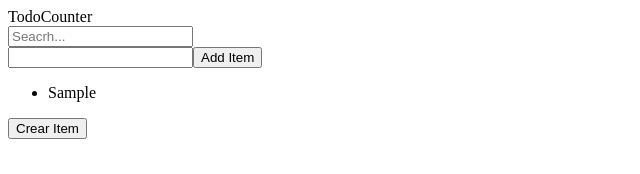
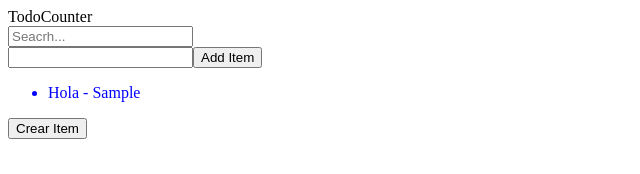
Before and after one commit to FabianXRL16/ReactBasicPlatzi, a React (Create React App) app: page / in a window 1280 px wide. Both pictures are taken after typing "Sample" into the empty fields and a click on the button "Add Item". Shown: the top 174 px of the page, without its empty margins (0-640 px from the left). Built offline with nearby package versions, Linux system fonts and the light colour scheme.

Commit message:
component A to B comuncation

```diff
--- a/src/App.jsx
+++ b/src/App.jsx
@@ -15,13 +15,16 @@ export function App() {
     })
   }
 
-
   return (
     <div className="App">
       <TodoCounter />
       <TodoSearch />
       <CreateItemButton newItem={newItem} />
-      <TodoList todos={ todos } />
+      {
+        todos.length === 0
+          ? <p>No hay Todos</p>
+          : <TodoList todos={ todos } text={'Hola'} />
+      }
       <CreateTodoButton />
     </div>
   );
--- a/src/components/TodoItem/TodoItem.css
+++ b/src/components/TodoItem/TodoItem.css
@@ -0,0 +1,3 @@
+li {
+    color: blue;
+}
--- a/src/components/TodoItem/TodoItem.jsx
+++ b/src/components/TodoItem/TodoItem.jsx
@@ -1,7 +1,11 @@
 import React from 'react'
 
-export default function TodoItem({data}) {
+// import li from './TodoItem.css'
+import './TodoItem.css'
+
+export default function TodoItem({data, text}) {
   return (
-    <li>{data.text}</li>
+    // <li style={li}>{text} - {data.text}</li>
+    <li>{text} - {data.text}</li>
   )
 }
--- a/src/components/TodoList/TodoList.jsx
+++ b/src/components/TodoList/TodoList.jsx
@@ -2,12 +2,12 @@ import React from 'react'
 
 import TodoItem from '../TodoItem/TodoItem'
 
-export default function TodoList({todos}) {
+export default function TodoList({todos, text}) {
   return (
     <ul>
       {
         todos.map(i => (
-          <TodoItem key={i.id} data={i} />
+          <TodoItem key={i.id} data={i} text={text} />
         ))
       }
     </ul>
```
